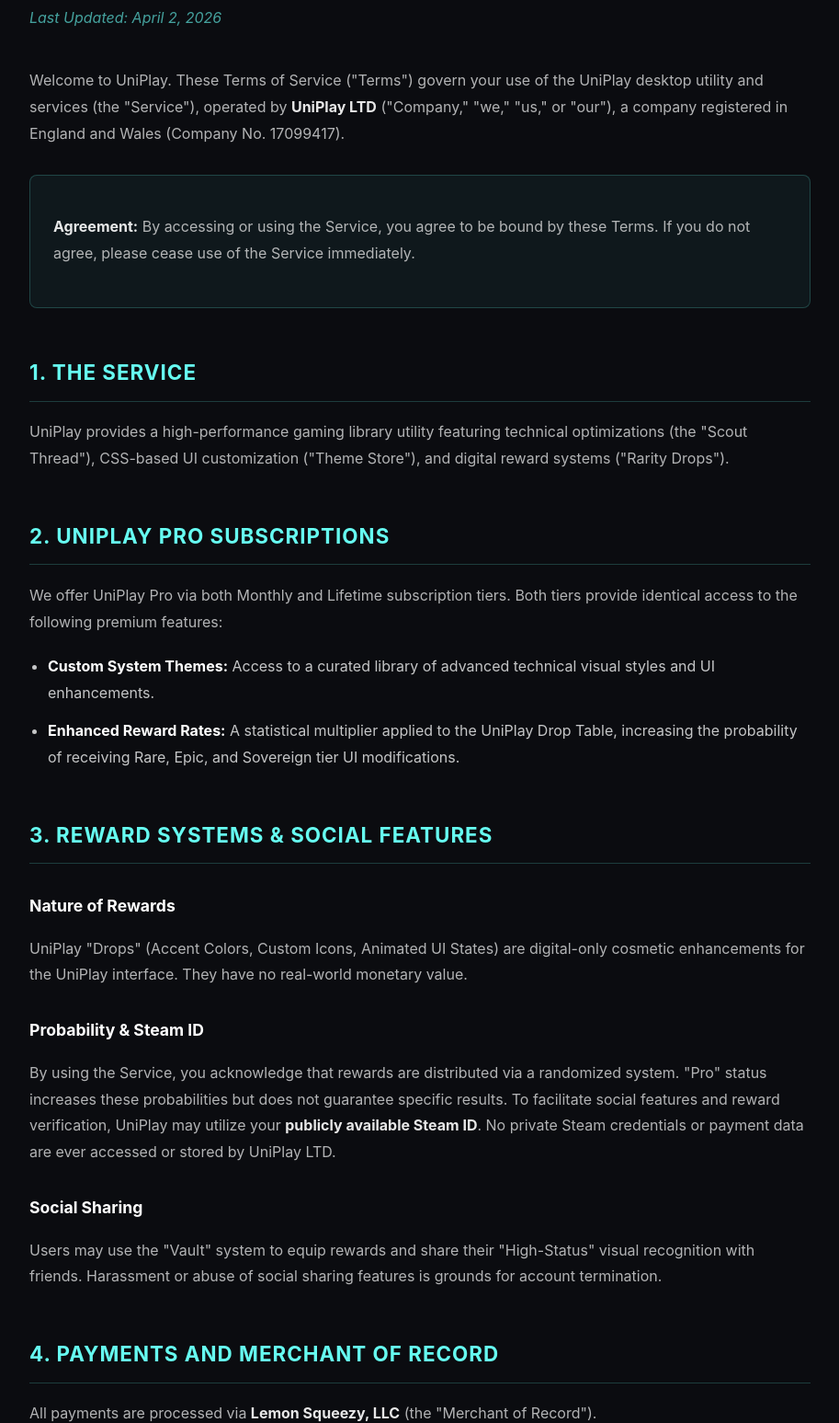
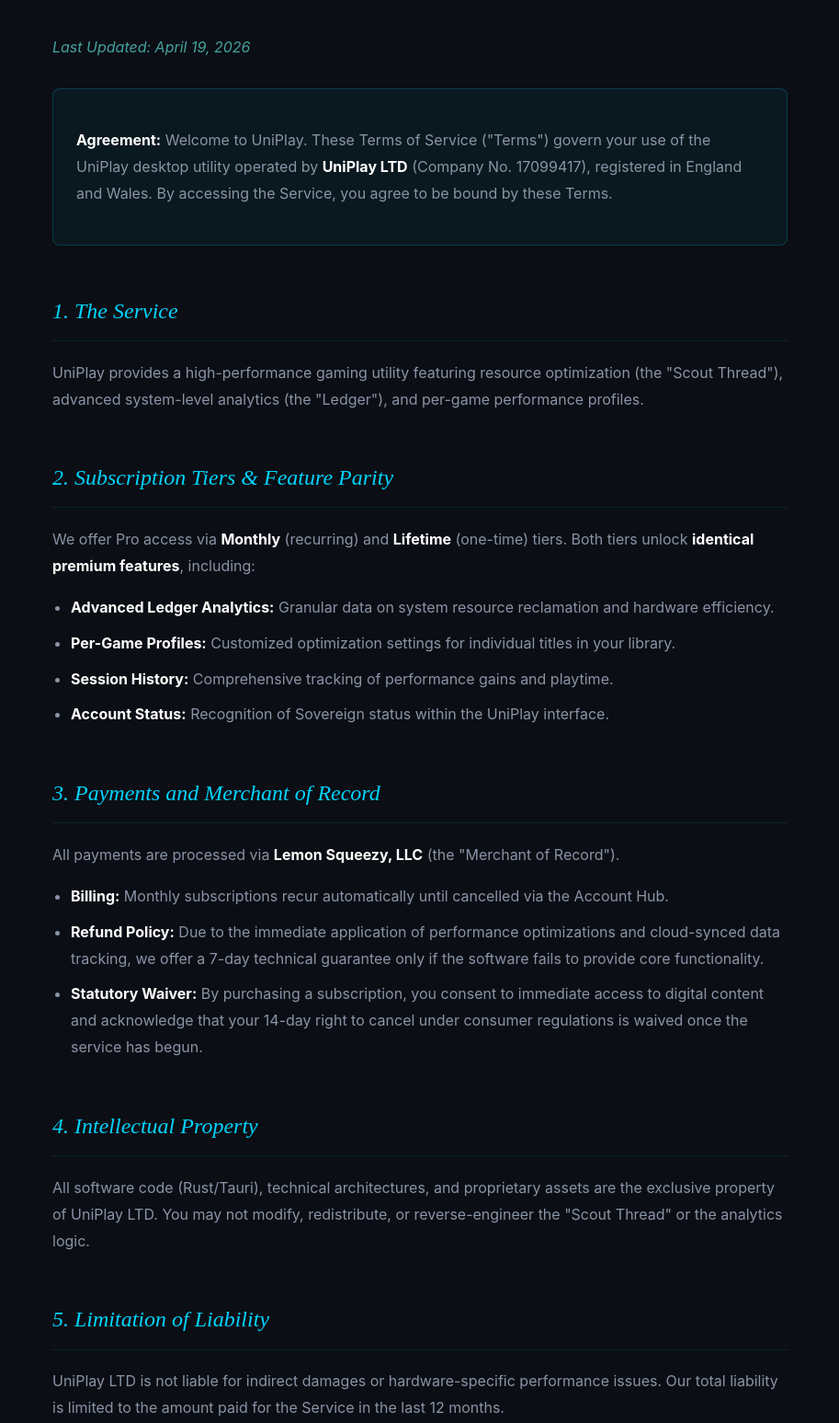
Before and after one commit to Ia-Irfan00/uniplay-web, a plain HTML site: page tos.html in a window 1280 px wide. Shown: the part 253-1800 px from the top of the page at 92% size, without its empty margins (183-1096 px from the left). Drawn offline with Linux system fonts and the light colour scheme.

Commit message:
Update: Removed Vault logic, updated Pro feature parity, and refreshed dashboard visuals

```diff
--- a/tos.html
+++ b/tos.html
@@ -6,95 +6,73 @@
     <title>UniPlay | Terms of Service</title>
     <style>
         body {
-            background-color: #0B0C10 !important;
-            color: #C5C6C7;
-            font-family: 'Inter', 'Segoe UI', sans-serif;
+            background-color: #0b0e14;
+            color: #8a94a6;
+            font-family: 'Inter', sans-serif;
             line-height: 1.8;
             padding: 80px 20px;
-            max-width: 850px;
+            max-width: 800px;
             margin: 0 auto;
         }
-        h1 { color: #FFFFFF; font-size: 2.5rem; margin-bottom: 10px; }
-        h2 {
-            color: #66FCF1;
-            border-bottom: 1px solid rgba(102, 252, 241, 0.2);
-            padding-bottom: 10px;
-            margin-top: 50px;
-            font-size: 1.4rem;
-            text-transform: uppercase;
-            letter-spacing: 1px;
-        }
-        h3 { color: #FFFFFF; font-size: 1.1rem; margin-top: 30px; margin-bottom: 10px; }
-        p { margin-bottom: 20px; opacity: 0.9; }
-        strong { color: #FFFFFF; font-weight: 700; }
-        .back-link { color: #66FCF1; text-decoration: none; font-weight: bold; margin-bottom: 40px; display: inline-block; transition: 0.3s; }
+        h1, h2, h3 { font-family: 'Source Serif 4', serif; color: #fff; font-weight: 400; }
+        h1 { font-size: 3rem; margin-bottom: 40px; border-bottom: 1px solid rgba(255,255,255,0.1); padding-bottom: 20px; }
+        h2 { color: #00d4ff; font-style: italic; margin-top: 50px; border-bottom: 1px solid rgba(0, 212, 255, 0.1); padding-bottom: 10px; }
+        h3 { color: #FFFFFF; font-size: 1.1rem; margin-top: 30px; }
+        .back-link { color: #00d4ff; font-family: 'JetBrains Mono'; font-size: 0.8rem; text-transform: uppercase; text-decoration: none; margin-bottom: 40px; display: block; transition: 0.3s; }
         .back-link:hover { opacity: 0.7; }
-        ul { padding-left: 20px; margin-bottom: 25px; }
-        li { margin-bottom: 12px; }
-        .date { color: #45A29E; font-style: italic; margin-bottom: 40px; display: block; }
+        strong { color: #fff; }
         .alert-box {
-            background: rgba(102, 252, 241, 0.05);
+            background: rgba(0, 212, 255, 0.05);
             padding: 25px;
             border-radius: 8px;
-            border: 1px solid rgba(102, 252, 241, 0.2);
+            border: 1px solid rgba(0, 212, 255, 0.2);
             margin: 30px 0;
         }
+        ul { padding-left: 20px; }
+        li { margin-bottom: 10px; }
+        .date { color: #45A29E; font-style: italic; display: block; margin-bottom: 10px; }
     </style>
 </head>
 <body>
     <a href="index.html" class="back-link">← Return to UniPlay</a>
     <h1>Terms of Service</h1>
-    <span class="date">Last Updated: April 2, 2026</span>
-
-    <p>Welcome to UniPlay. These Terms of Service ("Terms") govern your use of the UniPlay desktop utility and services (the "Service"), operated by <strong>UniPlay LTD</strong> ("Company," "we," "us," or "our"), a company registered in England and Wales (Company No. 17099417).</p>
+    <span class="date">Last Updated: April 19, 2026</span>
 
     <div class="alert-box">
-        <p><strong>Agreement:</strong> By accessing or using the Service, you agree to be bound by these Terms. If you do not agree, please cease use of the Service immediately.</p>
+        <p><strong>Agreement:</strong> Welcome to UniPlay. These Terms of Service ("Terms") govern your use of the UniPlay desktop utility operated by <strong>UniPlay LTD</strong> (Company No. 17099417), registered in England and Wales. By accessing the Service, you agree to be bound by these Terms.</p>
     </div>
 
     <h2>1. The Service</h2>
-    <p>UniPlay provides a high-performance gaming library utility featuring technical optimizations (the "Scout Thread"), CSS-based UI customization ("Theme Store"), and digital reward systems ("Rarity Drops").</p>
+    <p>UniPlay provides a high-performance gaming utility featuring resource optimization (the "Scout Thread"), advanced system-level analytics (the "Ledger"), and per-game performance profiles.</p>
 
-    <h2>2. UniPlay Pro Subscriptions</h2>
-    <p>We offer UniPlay Pro via both Monthly and Lifetime subscription tiers. Both tiers provide identical access to the following premium features:</p>
+    <h2>2. Subscription Tiers & Feature Parity</h2>
+    <p>We offer Pro access via <strong>Monthly</strong> (recurring) and <strong>Lifetime</strong> (one-time) tiers. Both tiers unlock <strong>identical premium features</strong>, including:</p>
     <ul>
-        <li><strong>Custom System Themes:</strong> Access to a curated library of advanced technical visual styles and UI enhancements.</li>
-        <li><strong>Enhanced Reward Rates:</strong> A statistical multiplier applied to the UniPlay Drop Table, increasing the probability of receiving Rare, Epic, and Sovereign tier UI modifications.</li>
+        <li><strong>Advanced Ledger Analytics:</strong> Granular data on system resource reclamation and hardware efficiency.</li>
+        <li><strong>Per-Game Profiles:</strong> Customized optimization settings for individual titles in your library.</li>
+        <li><strong>Session History:</strong> Comprehensive tracking of performance gains and playtime.</li>
+        <li><strong>Account Status:</strong> Recognition of Sovereign status within the UniPlay interface.</li>
     </ul>
 
-    <h2>3. Reward Systems & Social Features</h2>
-    <h3>Nature of Rewards</h3>
-    <p>UniPlay "Drops" (Accent Colors, Custom Icons, Animated UI States) are digital-only cosmetic enhancements for the UniPlay interface. They have no real-world monetary value.</p>
-
-    <h3>Probability & Steam ID</h3>
-    <p>By using the Service, you acknowledge that rewards are distributed via a randomized system. "Pro" status increases these probabilities but does not guarantee specific results. To facilitate social features and reward verification, UniPlay may utilize your <strong>publicly available Steam ID</strong>. No private Steam credentials or payment data are ever accessed or stored by UniPlay LTD.</p>
-
-    <h3>Social Sharing</h3>
-    <p>Users may use the "Vault" system to equip rewards and share their "High-Status" visual recognition with friends. Harassment or abuse of social sharing features is grounds for account termination.</p>
-
-    <h2>4. Payments and Merchant of Record</h2>
+    <h2>3. Payments and Merchant of Record</h2>
     <p>All payments are processed via <strong>Lemon Squeezy, LLC</strong> (the "Merchant of Record").</p>
     <ul>
-        <li><strong>Billing:</strong> You agree to the pricing presented at checkout. Monthly subscriptions recur automatically until cancelled.</li>
-        <li><strong>Refund Policy:</strong> Due to the digital nature of CSS themes and the immediate application of drop-rate multipliers, we offer a <strong>7-day technical guarantee</strong> only if the software fails to launch. Once "Pro" features are consumed or "Drops" are generated, refunds are at our sole discretion.</li>
+        <li><strong>Billing:</strong> Monthly subscriptions recur automatically until cancelled via the Account Hub.</li>
+        <li><strong>Refund Policy:</strong> Due to the immediate application of performance optimizations and cloud-synced data tracking, we offer a 7-day technical guarantee only if the software fails to provide core functionality.</li>
+        <li><strong>Statutory Waiver:</strong> By purchasing a subscription, you consent to immediate access to digital content and acknowledge that your 14-day right to cancel under consumer regulations is waived once the service has begun.</li>
     </ul>
 
-    <p><strong>Statutory Waiver:</strong> By clicking 'Buy' or 'Subscribe', you consent to immediate access to digital content and acknowledge that your 14-day right to cancel under consumer regulations is waived once the service has begun.</p>
+    <h2>4. Intellectual Property</h2>
+    <p>All software code (Rust/Tauri), technical architectures, and proprietary assets are the exclusive property of UniPlay LTD. You may not modify, redistribute, or reverse-engineer the "Scout Thread" or the analytics logic.</p>
 
-    <h2>5. Intellectual Property</h2>
-    <p><strong>Ownership:</strong> All software code (Rust/Tauri), CSS Theme architectures, and proprietary assets are the exclusive property of UniPlay LTD. You may not modify, redistribute, or reverse-engineer the "Scout Thread" or the Theme Store logic.</p>
+    <h2>5. Limitation of Liability</h2>
+    <p>UniPlay LTD is not liable for indirect damages or hardware-specific performance issues. Our total liability is limited to the amount paid for the Service in the last 12 months.</p>
 
-    <h2>6. Limitation of Liability</h2>
-    <p>UniPlay LTD is not liable for any indirect damages or hardware performance issues. Our total liability is limited to the amount paid for the Service in the last 12 months.</p>
-
-    <h2>7. Governing Law</h2>
+    <h2>6. Governing Law</h2>
     <p>These Terms are governed by the laws of <strong>England and Wales</strong>. Disputes shall be subject to the exclusive jurisdiction of the courts in London, United Kingdom.</p>
 
-    <h2>8. Contact</h2>
-    <p><strong>UniPlay LTD</strong><br>
-    Hoxton Mix Ltd, 86-90 Paul Street<br>
-    London, EC2A 4NE, United Kingdom<br>
-    Email: <strong>supportuniplay@gmail.com</strong></p>
-
+    <footer style="margin-top: 80px; opacity: 0.5; font-size: 0.8rem; text-align: center;">
+        <p>&copy; 2026 UniPlay LTD. Hoxton Mix Ltd, 86-90 Paul Street, London, EC2A 4NE.</p>
+    </footer>
 </body>
 </html>
```
Also changed, not shown: privacy.html (+57 -54 lines), dashboard.png.
